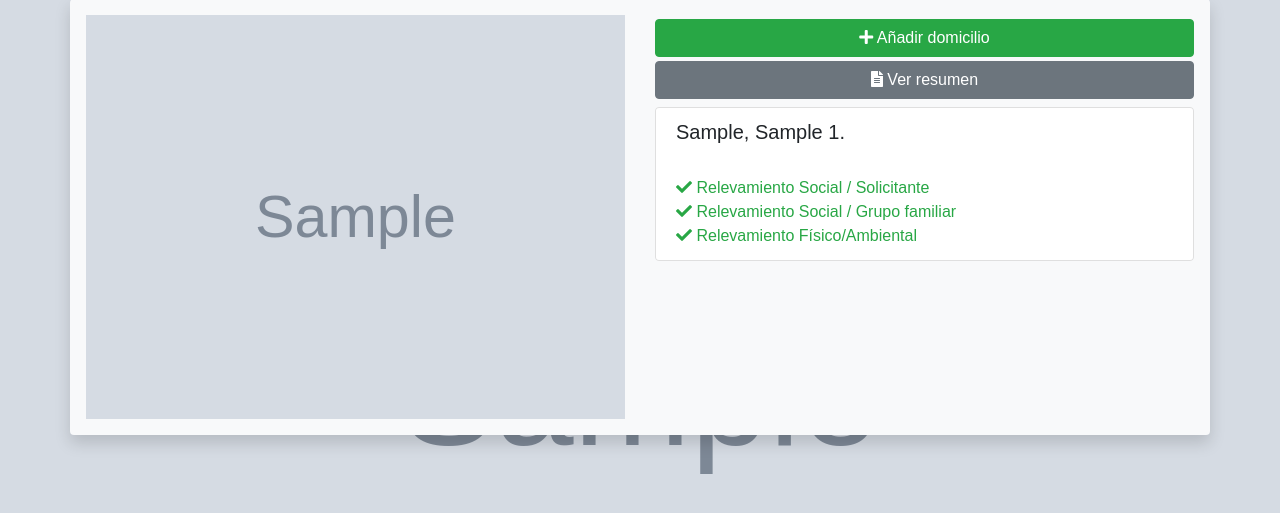
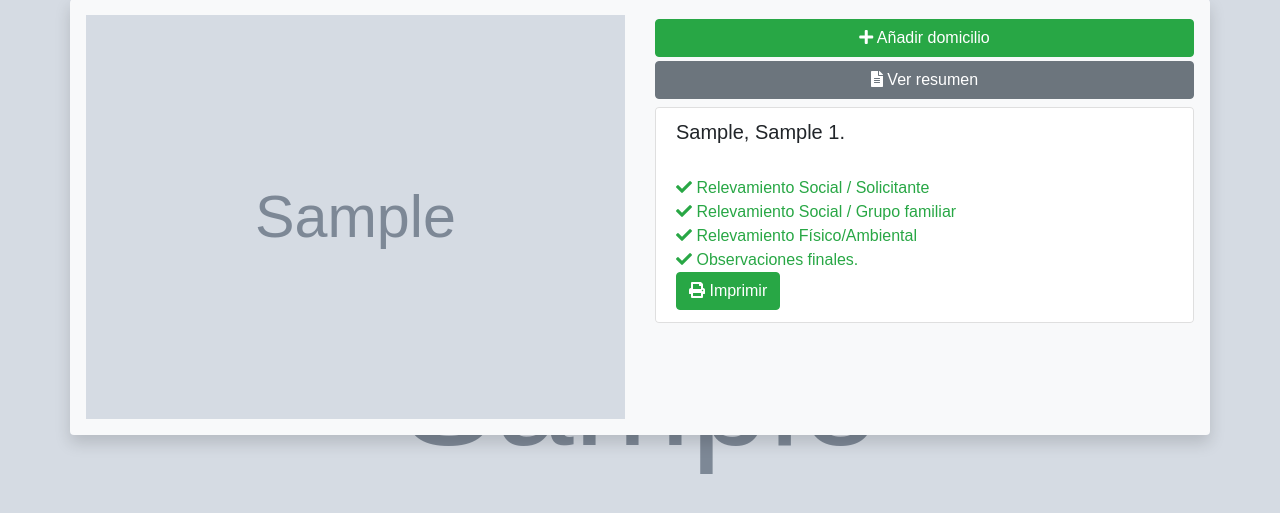
Before and after one commit to lleps/coincido, a Django app: page / in a window 1280 px wide. Shown: the part 83-596 px from the top of the page. Run offline with Django 3.2, Linux system fonts and the light colour scheme; a user stored in the database is signed in; tables that the repository leaves empty hold one stand-in row (values such as "Sample post"); grey boxes marked "Sample" are stand-in pictures; some libraries are stand-ins or nearby versions; some web fonts are replaced.

Commit message:
agregado para poner observaciones finales e imprimir.

```diff
--- a/polls/models.py
+++ b/polls/models.py
@@ -99,6 +99,8 @@ class Beneficiario(models.Model):
     )
 
     terminado_datos_familia = models.BooleanField(default=False)
+    observaciones = models.CharField(max_length=3000, default="")
+
 
 class TipoDePlan(models.Model):
     nombre = models.CharField(max_length=50)
--- a/polls/templates/polls/index.html
+++ b/polls/templates/polls/index.html
@@ -70,6 +70,21 @@
                             {% endif %}
                             <br>
 
+                            <!-- Completar observacion de la vivienda -->
+                            {% if match.completoFamilia and match.completoGrupoFamiliar and match.completoEncuesta %}
+                                {% if not match.completoObservaciones %}
+                                    <a href="detalle/{{ match.id }}" class="btn btn-sm btn-outline-primary mr-3">
+                                        Observaciones finales
+                                    </a>
+                                {% else %}
+                                    <span class="text-success text-sm"><i class="fa fa-check"></i> Observaciones finales.
+                                        <br>
+                                    <a class="btn btn-success" href="detalle/{{ match.id }}"><i class="fa fa-print"></i> Imprimir</a></span>
+                                {% endif %}
+                                <br>
+                            {% endif %}
+
+
                         </span>
                         {% endif %}
                     </li>
--- a/polls/urls.py
+++ b/polls/urls.py
@@ -11,6 +11,7 @@ urlpatterns = [
     path('beneficiario/', app_views.beneficiario, name='beneficiario'),
     path('resumen/<int:user_index>', app_views.resumen, name='resumen'),
     path('detalle/<int:beneficiario_id>', app_views.detalle, name='detalle'),
+    path('detalle_observaciones/<int:pk>/', app_views.detalle_observaciones, name='detalle_observaciones'),
     path('familia/<int:pk>/', app_views.familia, name='familia'),
     path('grupofamiliar/<int:pk>/', app_views.grupofamiliar, name='grupofamiliar'),
     path('grupofamiliar_post_conv/<int:pk>/', app_views.grupofamiliar_post_conv, name='grupofamiliar_post_conv'),
--- a/polls/views.py
+++ b/polls/views.py
@@ -69,6 +69,7 @@ def index(request):
             'completoEncuesta': get_first_unanswered_question_index(b, questions) == -1,
             'completoFamilia': b.familia is not None,
             'completoGrupoFamiliar': b.terminado_datos_familia,
+            'completoObservaciones': len(b.observaciones) > 0,
         })
 
     context = {
@@ -106,9 +107,11 @@ def detalle(request, beneficiario_id):
             continue
 
     context = {
+        'pk': beneficiario.id,
         'b': beneficiario,
         'f': beneficiario.familia,
         'qa': qa,
+        'permitirGuardarDescripcion': request.user == beneficiario.usuario and len(beneficiario.observaciones) == 0,
         'convivientes': MiembroConviviente.objects.filter(beneficiario=beneficiario),
         'no_convivientes': MiembroNoConviviente.objects.filter(beneficiario=beneficiario),
     }
@@ -196,6 +199,15 @@ class FamiliaForm(forms.ModelForm):
             'nino_tipo_documento': 'Tipo de documento',
             'nino_numero_documento': 'Número de documento',
         }
+
+
+def detalle_observaciones(request, pk):
+    beneficiario = get_object_or_404(Beneficiario, pk=pk)
+    if request.method == 'POST':
+        beneficiario.observaciones = request.POST['observaciones']
+        beneficiario.save()
+
+    return HttpResponseRedirect(reverse("polls:index"))
 
 
 def grupofamiliar_post_conv(request, pk):
```
Also changed, not shown: polls/templates/polls/detalle.html (+16 -7 lines).
